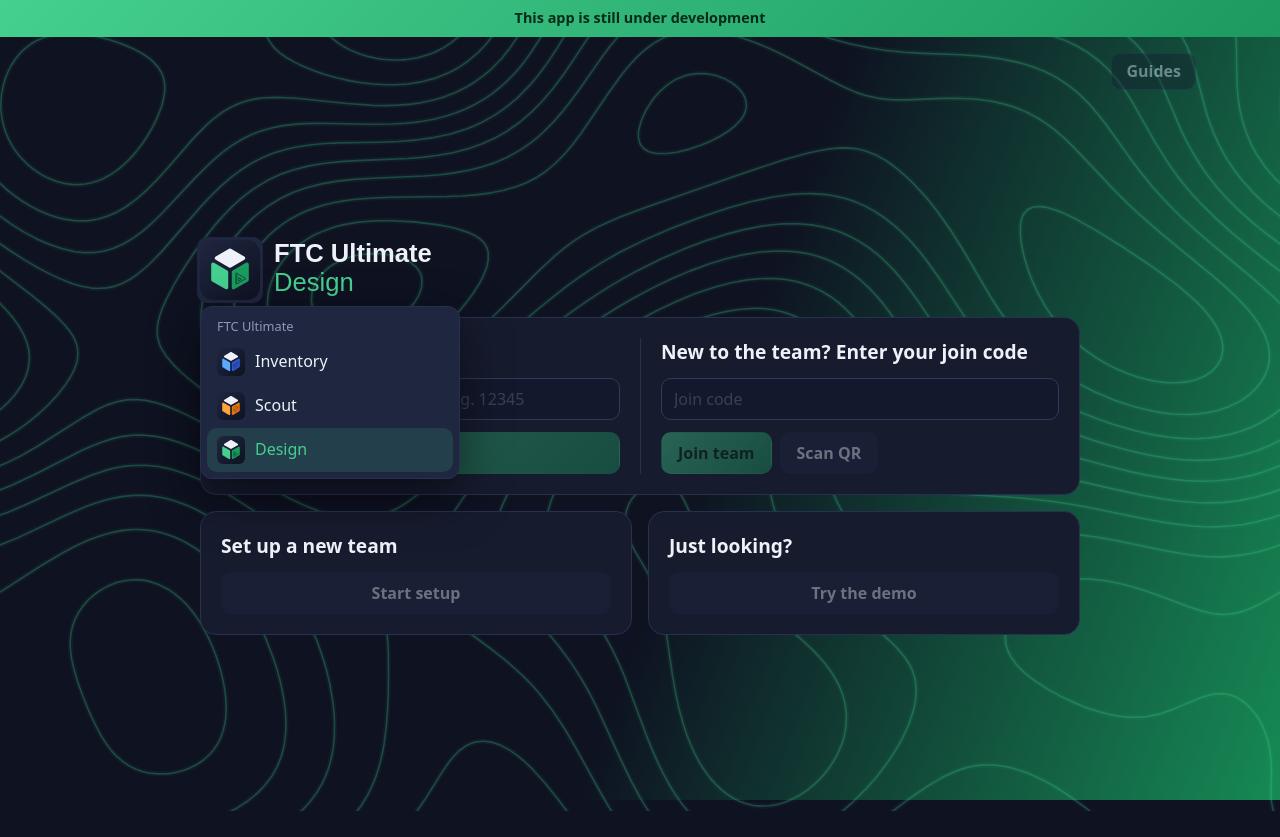
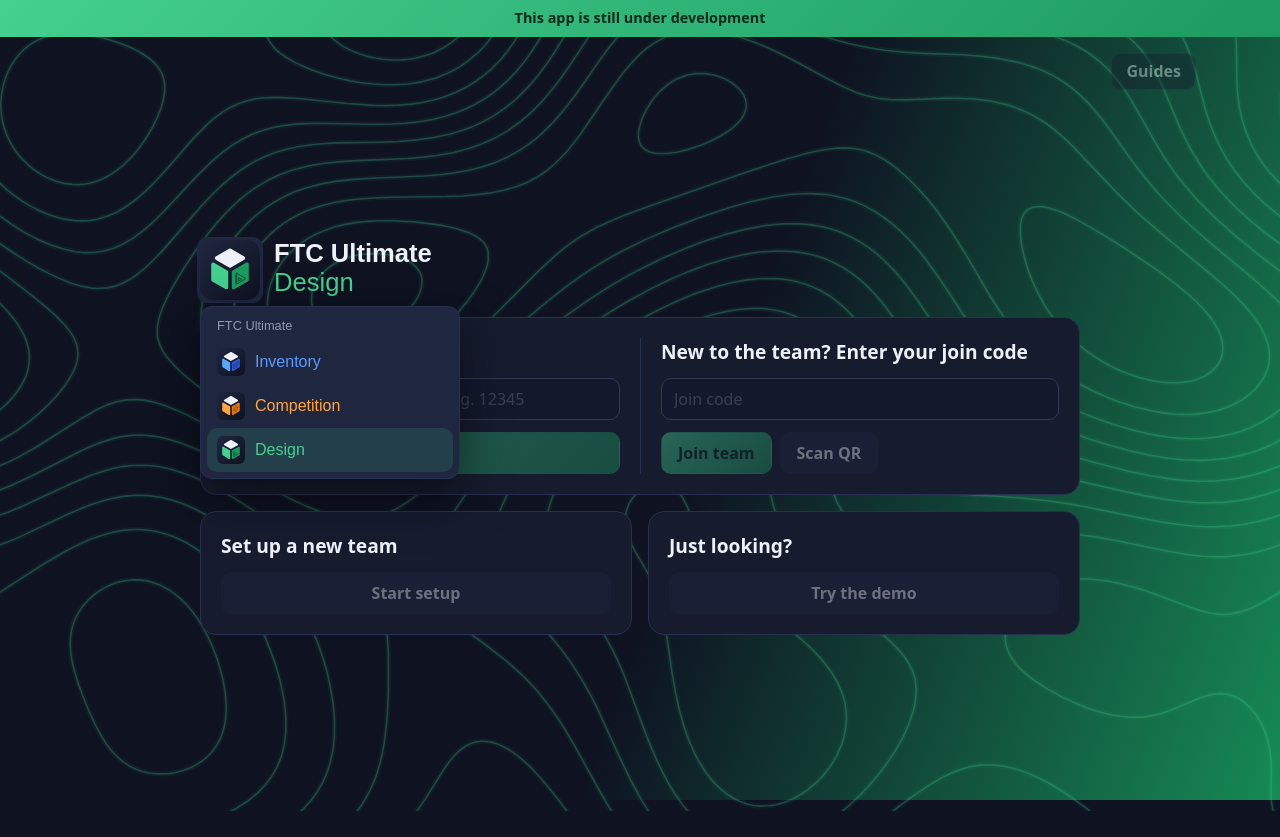
Before and after one commit to HuskerTheCat/FTC_Ultimate_Design, a website built with Vite: page index.html in a window 1280 px wide. Both pictures are taken after a click on the button "FTC Ultimate apps". Built offline with nearby package versions, Linux system fonts and the light colour scheme.

Commit message:
Match Inventory's look: Saira body font, app switcher says Competition, in Orbitron with each app's color

```diff
--- a/SUITE.md
+++ b/SUITE.md
@@ -20,3 +20,4 @@ The FTC Ultimate apps, Design, [Inventory](https://github.com/HuskerTheCat/FTC_U
 - 2026-10-18: Home page: the line between Sign in and Join code is now exactly centered (it was 6px right of center). CSS only (`.split` in `src/style.css`, computers and tablets block). Same fix made in Inventory, Scout and Design.
 - 2026-10-20: Topographic background: new smooth `src/topo.svg` (1200x2400 seamless tile, repeats down the page) and the lines drift at exactly 30% of the scroll speed, pure CSS (scroll-driven animation on `body::after` with `will-change: transform`; gradient is a fixed `100lvh` layer; still when reduced motion is on). CSS and `topo.svg` only (`src/style.css`, "first screens sit on the topographic map" block). Same change in Inventory, Scout and Design; Inventory also glides to guide sections.
 - 2026-10-21: App switcher: the home page's cube is a button (`#apps-toggle`) opening a menu "FTC Ultimate" with Inventory, Scout and Design, each with its cube (the other two apps' `public/icon.svg` copied into `src/`). The current app is highlighted; the others link to `https://huskerthecat.github.io/FTC_Ultimate_<App>/`. Inventory has the same menu on its home page and main screen, and on Windows and Android opens the installed app instead (scheme `ftc-ultimate-<app>`, package id `io.github.huskerthecat.ftc<app>`; see Inventory's SUITE.md). Give Design's Windows and Android apps the same when they are built.
+- 2026-10-21: Look matches Inventory: body font is **Saira** (was Barlow; `@fontsource/saira` in `src/style.css`). The app switcher says **Competition** and links to `https://huskerthecat.github.io/FTC_Ultimate_Competition/` (`src/competition.svg` replaces `src/scout.svg`), and the menu is in Orbitron with each app in its color (Inventory blue, Competition orange, Design green; darker shades in light mode). No data change.
--- a/package.json
+++ b/package.json
@@ -10,8 +10,8 @@
   "author": "HuskerTheCat",
   "license": "AGPL-3.0-only",
   "dependencies": {
-    "@fontsource/barlow": "^5.3.0",
     "@fontsource/orbitron": "^5.3.0",
+    "@fontsource/saira": "^5.3.0",
     "firebase": "^13.0.0"
   },
   "devDependencies": {
--- a/src/main.js
+++ b/src/main.js
@@ -12,7 +12,7 @@ function renderWelcome() {
           <div id="apps-menu" class="menu" hidden>
             <h3>FTC Ultimate</h3>
             <a class="menu-item" href="https://huskerthecat.github.io/FTC_Ultimate_Inventory/"><span class="app-icon inventory"></span>Inventory</a>
-            <a class="menu-item" href="https://huskerthecat.github.io/FTC_Ultimate_Scout/"><span class="app-icon scout"></span>Scout</a>
+            <a class="menu-item" href="https://huskerthecat.github.io/FTC_Ultimate_Competition/"><span class="app-icon competition"></span>Competition</a>
             <button class="menu-item" aria-current="true"><span class="app-icon design"></span>Design</button>
           </div>
         </div>
--- a/src/style.css
+++ b/src/style.css
@@ -1,7 +1,7 @@
-@import '@fontsource/barlow/latin-400.css';
-@import '@fontsource/barlow/latin-500.css';
-@import '@fontsource/barlow/latin-600.css';
-@import '@fontsource/barlow/latin-700.css';
+@import '@fontsource/saira/latin-400.css';
+@import '@fontsource/saira/latin-500.css';
+@import '@fontsource/saira/latin-600.css';
+@import '@fontsource/saira/latin-700.css';
 @import '@fontsource/orbitron/latin-500.css';
 @import '@fontsource/orbitron/latin-800.css';
 
@@ -51,7 +51,7 @@ body {
   margin: 0;
   background: var(--bg);
   color: var(--text);
-  font: 16px/1.45 Barlow, system-ui, sans-serif;
+  font: 16px/1.45 Saira, system-ui, sans-serif;
   font-variant-numeric: tabular-nums;
   padding: env(safe-area-inset-top) 0 env(safe-area-inset-bottom);
 }
@@ -72,16 +72,21 @@ a { color: var(--accent); }
   background: url(../public/icon.svg) center / contain no-repeat;
 }
 .center > .card { box-shadow: none; }
-/* The home page's cube opens the app switcher: Inventory, Scout and Design, each with its own cube. */
+/* The home page's cube opens the app switcher: Inventory, Competition and Design, each with its own cube. */
 .center > .lockup { display: flex; flex-direction: column; align-items: flex-start; gap: 16px; }
 .menuwrap { position: relative; display: flex; }
 #apps-toggle { flex: none; min-height: 0; margin: -3px; padding: 3px; background: none; border: none; }
 #apps-toggle:hover, #apps-toggle[aria-expanded="true"] { background: var(--raised); }
 .app-icon { display: block; width: 52px; height: 52px; background: center / contain no-repeat; }
 .app-icon.inventory { background-image: url(./inventory.svg); }
-.app-icon.scout { background-image: url(./scout.svg); }
+.app-icon.competition { background-image: url(./competition.svg); }
 .app-icon.design { background-image: url(../public/icon.svg); }
 #apps-menu .app-icon { flex: none; width: 28px; height: 28px; }
+#apps-menu .menu-item, #apps-menu h3 { font-family: Orbitron, sans-serif; }
+#apps-menu .menu-item:has(.inventory) { color: #5b9bff; }
+#apps-menu .menu-item:has(.competition) { color: #ffa53d; }
+:root[data-theme="light"] #apps-menu .menu-item:has(.inventory) { color: #2563d9; }
+:root[data-theme="light"] #apps-menu .menu-item:has(.competition) { color: #c25f08; }
 /* Menus, as in Inventory. */
 .menu { position: absolute; z-index: 20; top: calc(100% + 6px); left: 0; min-width: 260px; padding: 6px; background: var(--raised); border: 1px solid var(--border); border-radius: 12px; box-shadow: var(--float-shadow); }
 .menu[hidden] { display: none; }
```
Also changed, not shown: src/competition.svg (renamed from src/scout.svg), 1 other file.
